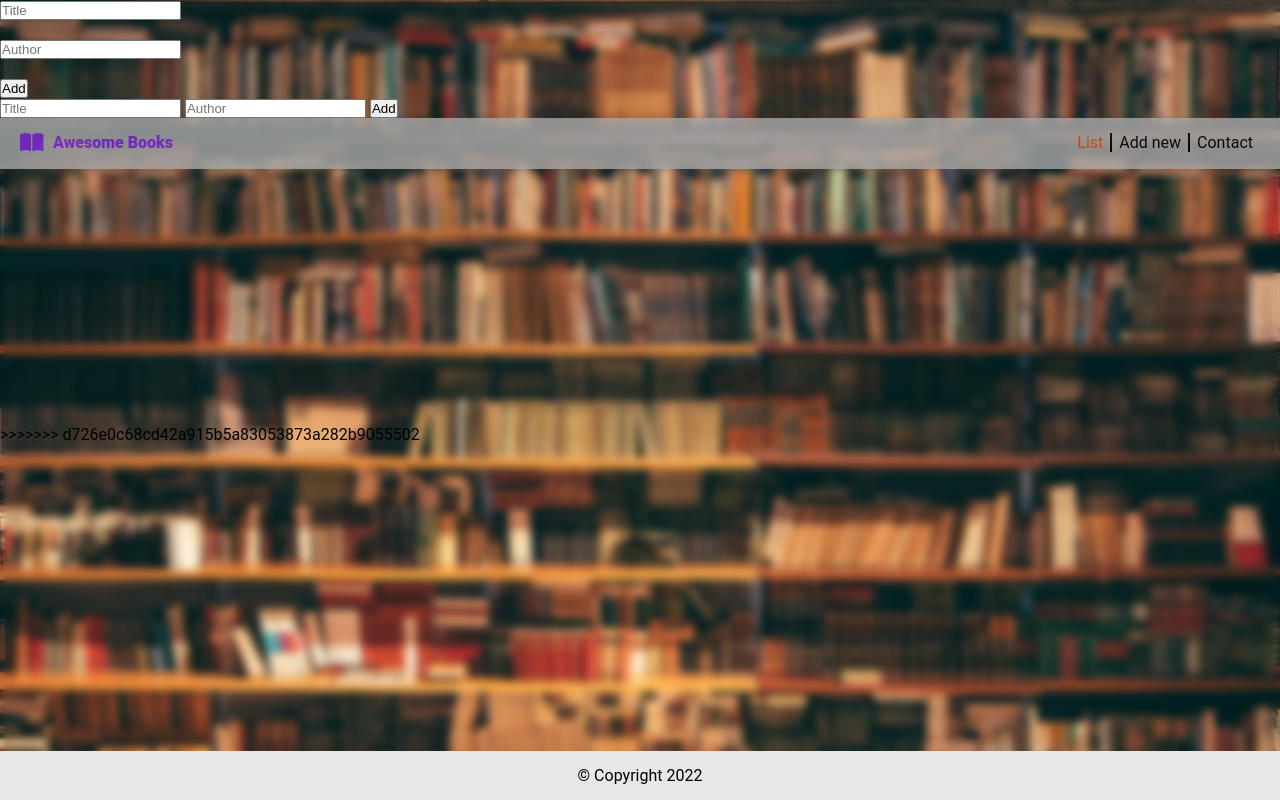
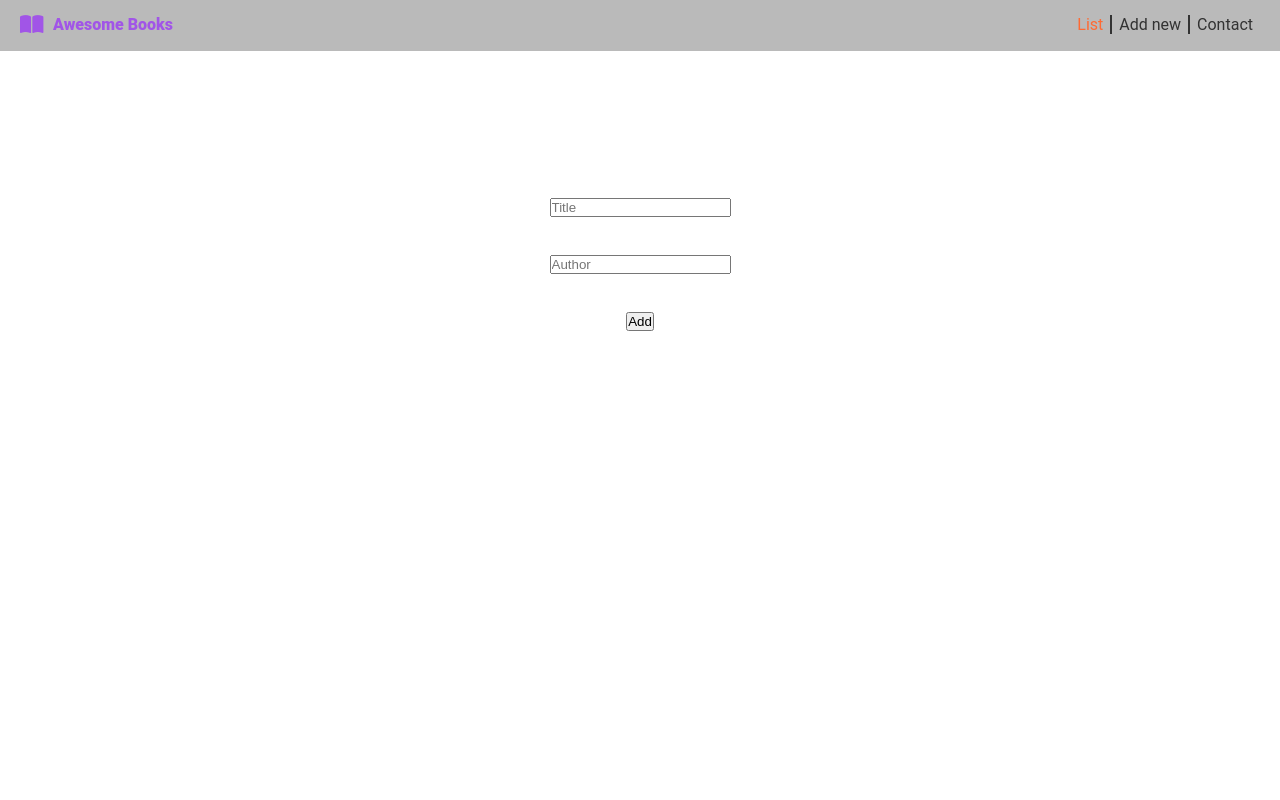
Before and after one commit to AFakhriddinov/Books-app, a website: page index.html in a window 1280 px wide. Drawn offline with Linux system fonts and the light colour scheme; a web font is replaced by a local one.

Commit message:
Fix styling errors

```diff
--- a/index.css
+++ b/index.css
@@ -1,4 +1,4 @@
-@import url('https://fonts.googleapis.com/css2?family=Lato:ital,wght@0,100;0,300;0,400;0,700;0,900;1,100;1,300;1,400;1,700;1,900&family=Libre+Baskerville:ital,wght@0,400;0,700;1,400&family=Martian+Mono:wght@200;300;400&family=Open+Sans:ital,wght@0,300;0,400;0,700;1,300;1,400;1,700&family=Oswald:wght@300;600&family=Playfair+Display:ital,wght@0,400;0,500;0,700;1,400;1,600;1,900&family=Poppins:ital,wght@0,300;0,400;0,500;0,800;0,900;1,100;1,300;1,400;1,500;1,800;1,900&family=Vollkorn:ital,wght@0,500;0,600;0,800;1,400;1,600;1,700&display=swap');
+@import url("https://fonts.googleapis.com/css2?family=Lato:ital,wght@0,100;0,300;0,400;0,700;0,900;1,100;1,300;1,400;1,700;1,900&family=Libre+Baskerville:ital,wght@0,400;0,700;1,400&family=Martian+Mono:wght@200;300;400&family=Open+Sans:ital,wght@0,300;0,400;0,700;1,300;1,400;1,700&family=Oswald:wght@300;600&family=Playfair+Display:ital,wght@0,400;0,500;0,700;1,400;1,600;1,900&family=Poppins:ital,wght@0,300;0,400;0,500;0,800;0,900;1,100;1,300;1,400;1,500;1,800;1,900&family=Vollkorn:ital,wght@0,500;0,600;0,800;1,400;1,600;1,700&display=swap");
 
 *,
 *::before,
@@ -9,9 +9,9 @@
 }
 
 body {
-  font-family: 'Roboto', sans-serif;
+  font-family: "Roboto", sans-serif;
   backdrop-filter: blur(5px);
-  background-image: url(./images/book-shelf.jpg);
+  /* background-image: url(./images/book-shelf.jpg); */
   background-repeat: no-repeat;
   background-size: cover;
   background-position: center;
@@ -94,12 +94,3 @@ ul {
   border-radius: 4px;
   opacity: 0.7;
 }
-
-#footer {
-  position: absolute;
-  bottom: 0;
-  width: 100%;
-  background-color: #e6e8e6;
-  padding: 15px 20px;
-  text-align: center;
-}
--- a/index.html
+++ b/index.html
@@ -13,22 +13,6 @@
     <link rel="stylesheet" href="index.css" />
   </head>
   <body>
-    <div id="book_list"></div>
-    <input type="text" placeholder="Title" id="title_input" />
-    <br />
-    <br />
-    <input type="text" placeholder="Author" id="author_input" />
-    <br />
-    <br />
-    <button id="add_button" onclick="addBook()">Add</button>
-
-    <script src="./javascript.js"></script>
-
-    <div id="book_list"></div>
-    <input type="text" placeholder="Title" id="title_input" />
-    <input type="text" placeholder="Author" id="author_input" />
-    <button id="add_button" onclick="addBook()">Add</button>
-
     <header id="header" class="d-flex row">
       <div id="logo" class="d-flex row">
         <i class="fa-solid fa-book-open"></i>
@@ -44,13 +28,20 @@
     </header>
 
     <!-- Dynamic contents with JS-->
-    <div id="main"></div>
+    <div id="main">
+      <div id="book_list"></div>
+      <br />
+      <input type="text" placeholder="Title" id="title_input" />
+      <br />
+      <br />
+      <input type="text" placeholder="Author" id="author_input" />
+      <br />
+      <br />
+      <button id="add_button" onclick="addBook()">Add</button>
+    </div>
 
-    <footer id="footer">
-      <p id="copyright">&copy; Copyright 2022</p>
-    </footer>
 
-    <script src="index.js"></script>
-    >>>>>>> d726e0c68cd42a915b5a83053873a282b9055502
+
+    <script src="./javascript.js"></script>
   </body>
 </html>
--- a/javascript.js
+++ b/javascript.js
@@ -13,6 +13,7 @@ function addBook() {
     let remove_button = document.createElement("button");
     let hr = document.createElement("hr");
     book_content.style.width = "280px";
+    remove_button.style.margin = "20px";
 
     book_list.appendChild(book_content);
     book_content.appendChild(book_title);
@@ -47,3 +48,11 @@ function addBook() {
     localStorage.setItem("bookDetails", JSON.stringify(array));
   }
 }
+
+const main = document.getElementById("main");
+const bookListSection = document.createElement("section");
+const booksList = document.createElement("div");
+bookListSection.id = "list";
+bookListSection.innerHTML = "<h1>Awesome books</h1>";
+
+addBook();
```
